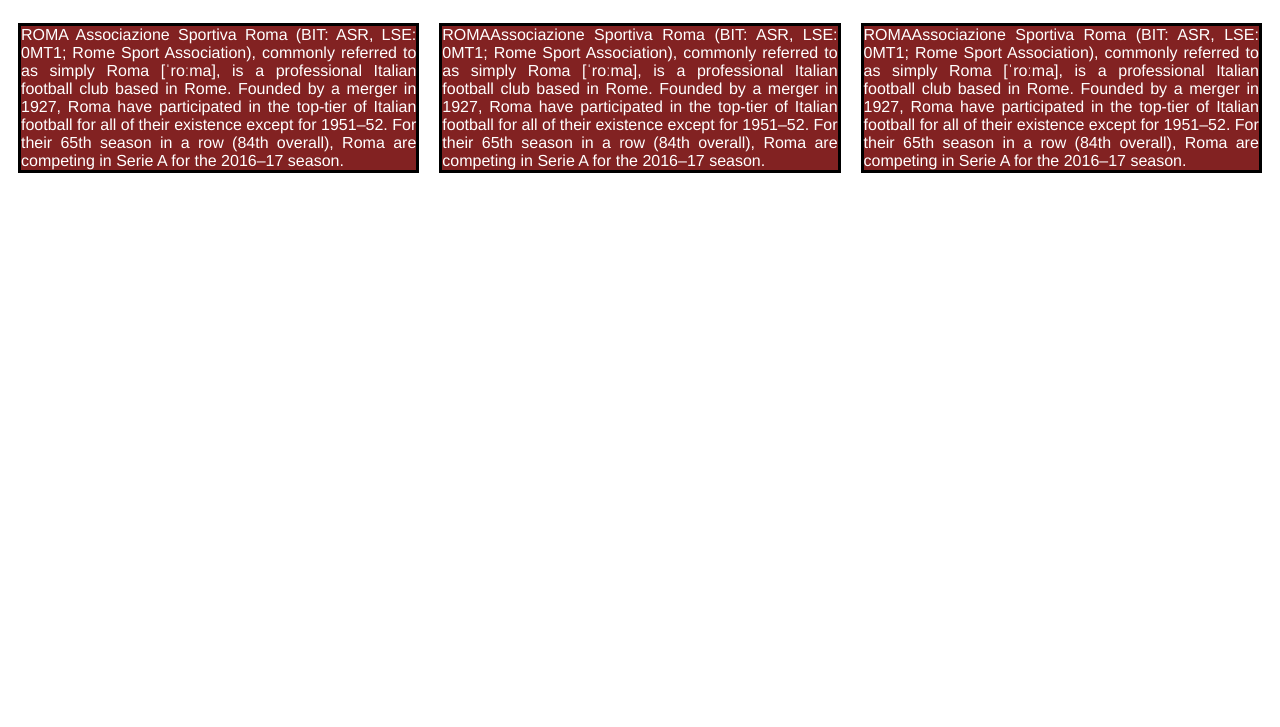
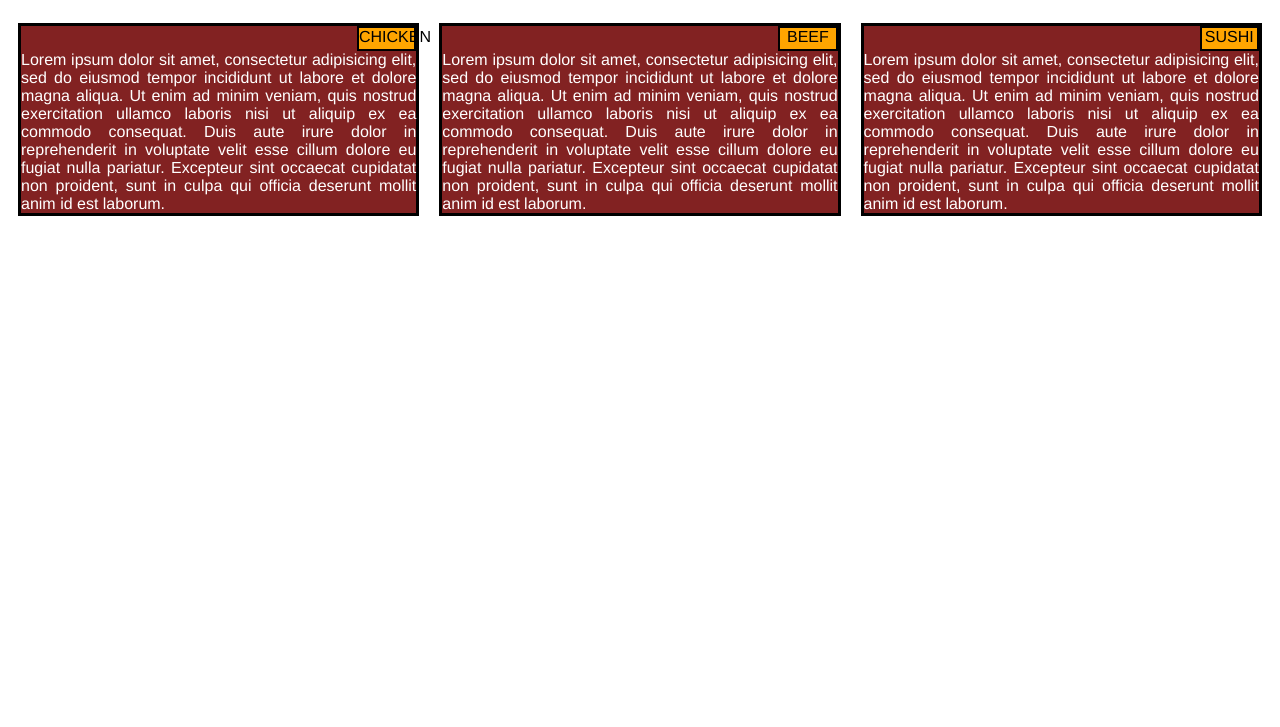
Before and after one commit to Davide7/ExMod2, a plain HTML site: page site/index.html in a window 1280 px wide. Shown: the part 73-800 px from the top of the page. Drawn offline with Linux system fonts and the light colour scheme.

Commit message:
Update index.html

```diff
--- a/site/index.html
+++ b/site/index.html
@@ -6,18 +6,43 @@
 	<title>Esercizio modulo 2</title>
 </head>
 <body>
-<h1> AS ROMA </h1>
+<h1> OUR SITE </h1>
 
 <div class="row">
 
 
 <div class="col-lg-4 col-md-6">
-<p>
-<span class =".span">ROMA</span>
-Associazione Sportiva Roma (BIT: ASR, LSE: 0MT1; Rome Sport Association), commonly referred to as simply Roma [ˈroːma], is a professional Italian football club based in Rome. Founded by a merger in 1927, Roma have participated in the top-tier of Italian football for all of their existence except for 1951–52. For their 65th season in a row (84th overall), Roma are competing in Serie A for the 2016–17 season.
-</p></div>
-<div class="col-lg-4 col-md-6"><p><span>ROMA</span>Associazione Sportiva Roma (BIT: ASR, LSE: 0MT1; Rome Sport Association), commonly referred to as simply Roma [ˈroːma], is a professional Italian football club based in Rome. Founded by a merger in 1927, Roma have participated in the top-tier of Italian football for all of their existence except for 1951–52. For their 65th season in a row (84th overall), Roma are competing in Serie A for the 2016–17 season.</p></div>
-<div class="col-lg-4 col-md-12"><p><span>ROMA</span>Associazione Sportiva Roma (BIT: ASR, LSE: 0MT1; Rome Sport Association), commonly referred to as simply Roma [ˈroːma], is a professional Italian football club based in Rome. Founded by a merger in 1927, Roma have participated in the top-tier of Italian football for all of their existence except for 1951–52. For their 65th season in a row (84th overall), Roma are competing in Serie A for the 2016–17 season.</p></div>
+
+<p class="spazio">
+<span class="prova">CHICKEN</span>
+Lorem ipsum dolor sit amet, consectetur adipisicing elit, sed do eiusmod
+tempor incididunt ut labore et dolore magna aliqua. Ut enim ad minim veniam,
+quis nostrud exercitation ullamco laboris nisi ut aliquip ex ea commodo
+consequat. Duis aute irure dolor in reprehenderit in voluptate velit esse
+cillum dolore eu fugiat nulla pariatur. Excepteur sint occaecat cupidatat non
+proident, sunt in culpa qui officia deserunt mollit anim id est laborum.
+</p>
+</div>
+
+
+<div class="col-lg-4 col-md-6">
+<p class="spazio">
+<span class="prova">BEEF</span>
+Lorem ipsum dolor sit amet, consectetur adipisicing elit, sed do eiusmod
+tempor incididunt ut labore et dolore magna aliqua. Ut enim ad minim veniam,
+quis nostrud exercitation ullamco laboris nisi ut aliquip ex ea commodo
+consequat. Duis aute irure dolor in reprehenderit in voluptate velit esse
+cillum dolore eu fugiat nulla pariatur. Excepteur sint occaecat cupidatat non
+proident, sunt in culpa qui officia deserunt mollit anim id est laborum.</p></div>
+<div class="col-lg-4 col-md-12">
+<p class="spazio">
+<span class="prova">SUSHI</span>
+Lorem ipsum dolor sit amet, consectetur adipisicing elit, sed do eiusmod
+tempor incididunt ut labore et dolore magna aliqua. Ut enim ad minim veniam,
+quis nostrud exercitation ullamco laboris nisi ut aliquip ex ea commodo
+consequat. Duis aute irure dolor in reprehenderit in voluptate velit esse
+cillum dolore eu fugiat nulla pariatur. Excepteur sint occaecat cupidatat non
+proident, sunt in culpa qui officia deserunt mollit anim id est laborum.</p></div>
 </div>
 
 </body>
```
